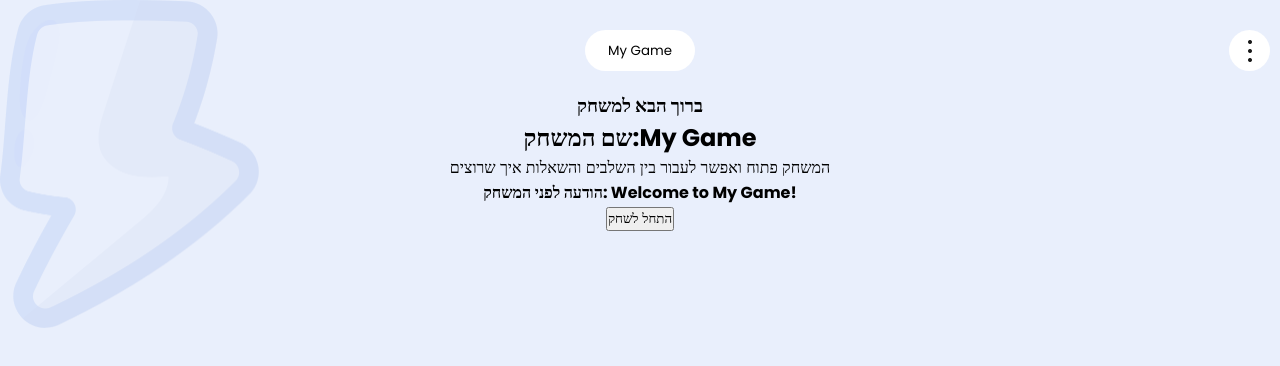
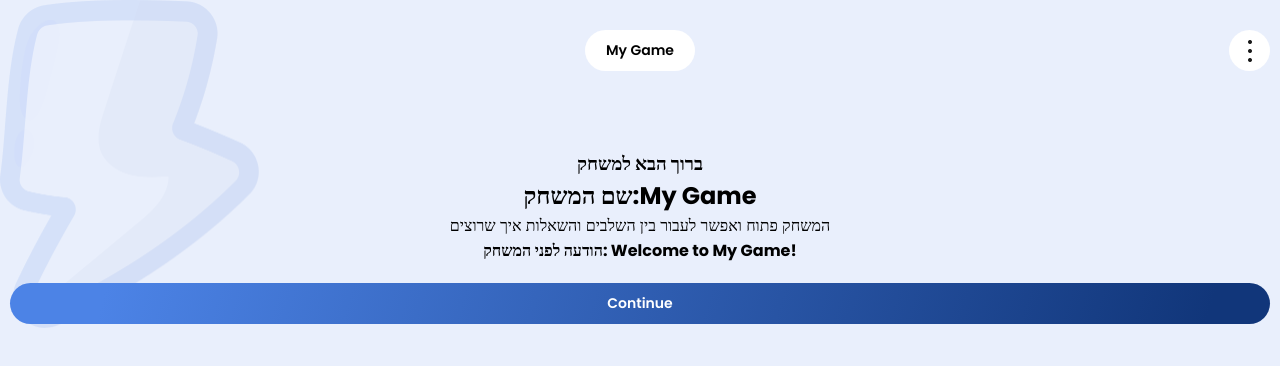
Before and after one commit to chenMordechai/Playspace-front, a React (Vite) app: page /game/1 in a window 1280 px wide. Shown: the top 366 px of the page. Built offline with nearby package versions, Linux system fonts and the light colour scheme.

Commit message:
activity text scss

```diff
--- /dev/null
+++ b/src/assets/style/cmps/_ActivityPreview.scss
@@ -0,0 +1,21 @@
+.activity-preview {
+    margin-top: 30px;
+
+    .activity-step-1 {
+        .text-container {
+            border-radius: 10px;
+            background-color: white;
+            padding: 10px 25px;
+
+            p {
+                font-size: 16px;
+                font-weight: 500;
+                line-height: 24px;
+            }
+        }
+    }
+
+    button {
+        @include btn;
+    }
+}
--- a/src/assets/style/main.scss
+++ b/src/assets/style/main.scss
@@ -29,3 +29,4 @@
 @import "cmps/SelectedImg";
 @import "cmps/LoginSignup";
 @import "cmps/MiniGamePreview";
+@import "cmps/ActivityPreview";
--- a/src/assets/style/pages/_Game.scss
+++ b/src/assets/style/pages/_Game.scss
@@ -31,7 +31,11 @@
                 border: none;
                 border-radius: 59px;
                 @include flex(row, center, center);
+
                 &.game-name {
+                    font-size: 14px;
+                    font-weight: 600;
+                    line-height: 21px;
                     width: 110px;
                     height: 41px;
                     padding: 10px 20px 10px 20px;
@@ -53,5 +57,13 @@
                 height: 41px;
             }
         }
+
+        .game-step-1 {
+            margin-top: 58px;
+            button {
+                @include btn;
+                margin-top: 20px;
+            }
+        }
     }
 }
--- a/src/cmps/ActivityPreview.jsx
+++ b/src/cmps/ActivityPreview.jsx
@@ -4,6 +4,7 @@ import { Media } from './Media'
 import { ActivityType } from './ActivityType'
 
 export function ActivityPreview({ activityProgressType, activity, moveToNextActivity, currActivityStepIdx, setCurrActivityStepIdx }) {
+    console.log('activity:', activity)
     const [isAnswerCorrect, setIsAnswerCorrect] = useState(false)
 
     const [inputOpenValue, setInputOpenValue] = useState('')
@@ -80,18 +81,20 @@ export function ActivityPreview({ activityProgressType, activity, moveToNextActi
                 </>}
 
                 {activityProgressType !== 'onTine' && <>
-                    {activity.textBefore && <h3>ההודעה לפני:{activity.textBefore}</h3>}
                     <Media media={activity.mediaBefore} />
+                    {activity.textBefore && <h3> {activity.textBefore}</h3>}
                     <button onClick={() => setCurrActivityStepIdx(prev => prev + 1)}>התקדם לשאלה</button>
                 </>}
 
             </>}
 
             {/* activity */}
-            {currActivityStepIdx === 1 && <section>
-                <h3>השאלה: {activity.name}</h3>
+            {currActivityStepIdx === 1 && <section className='activity-step-1'>
+                <div className="text-container">
+                    <p> {activity.text}</p>
+
+                </div>
                 <section className="answer-container">
-                    <h2>Answer:</h2>
                     <ActivityType activity={activity} checkMultipleAnswer={checkMultipleAnswer} textAreaValue={inputOpenValue} handlaChange={handlaChange} checkOpenAnswer={checkOpenAnswer} checkYesNoAnswer={checkYesNoAnswer} inputTypingValue={inputTypingValue} checkTypingAnswer={checkTypingAnswer} />
                 </section>
 
--- a/src/cmps/Media.jsx
+++ b/src/cmps/Media.jsx
@@ -1,5 +1,6 @@
 
 export function Media({ media }) {
+    console.log('media:', media)
 
     function getMediaType() {
         if (media.type.includes('image')) return 'img'
--- a/src/pages/Game.jsx
+++ b/src/pages/Game.jsx
@@ -173,7 +173,8 @@ export function Game() {
                    <div className="clr3">Third</div> */}
 
                 {/* start game */}
-                {currGameStepIdx === 0 && <> <h1>ברוך הבא למשחק</h1>
+                {currGameStepIdx === 0 && <div className="game-step-1">
+                    <h1>ברוך הבא למשחק</h1>
                     <h2>שם המשחק:{game.name}</h2>
 
                     <section>
@@ -197,13 +198,13 @@ export function Game() {
                                 המשחק פתוח ואפשר לעבור בין השלבים והשאלות איך שרוצים
                             </section>}
                             {game.textBefore && <h4>הודעה לפני המשחק: {game.textBefore}</h4>}
-                            <button onClick={onSetCurrGameStepIdx}>התחל לשחק</button>
+                            <button onClick={onSetCurrGameStepIdx}>Continue</button>
                         </>
                     </section>
                     {/* } */}
 
 
-                </>}
+                </div>}
 
                 {/* gameline  */}
                 {/* {currGameStepIdx === 1 && <GameLine stages={game.stages} activities={game.activities} onChangeStageIdx={onChangeStageIdx} onChangeActivityIdx={onChangeActivityIdx} />} */}
--- a/src/services/demoData.service.js
+++ b/src/services/demoData.service.js
@@ -295,10 +295,10 @@ const game3 = {
     "activities": [
         {
             "id": null, //back
-            "text": "Updated Test Activity 1",
+            "text": "how are you today?",
             "isDeleted": false,
             "activityType": "open",
-            "correctAnswer": "Hello",
+            "correctAnswer": "Good",
             "activityAswers": null,
             "correctAnswerId": 0,
             "timeToRespond": 0,
@@ -314,8 +314,8 @@ const game3 = {
                 "type": "image/jpeg",
                 "url": "http://res.cloudinary.com/dnluclrao/image/upload/v1712521628/lgs8vl4uqnafeupbuvps.jpg"
             },
-            "textBefore": "sqe",
-            "textAfter": "r3r3",
+            "textBefore": "textBefore",
+            "textAfter": "textAfter",
             "lifeSaver": null
         },
         {
```
